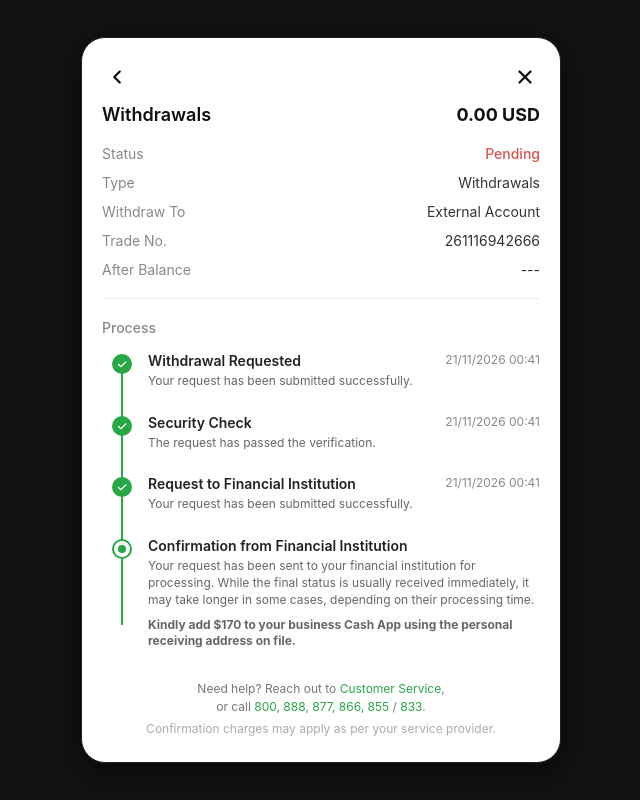
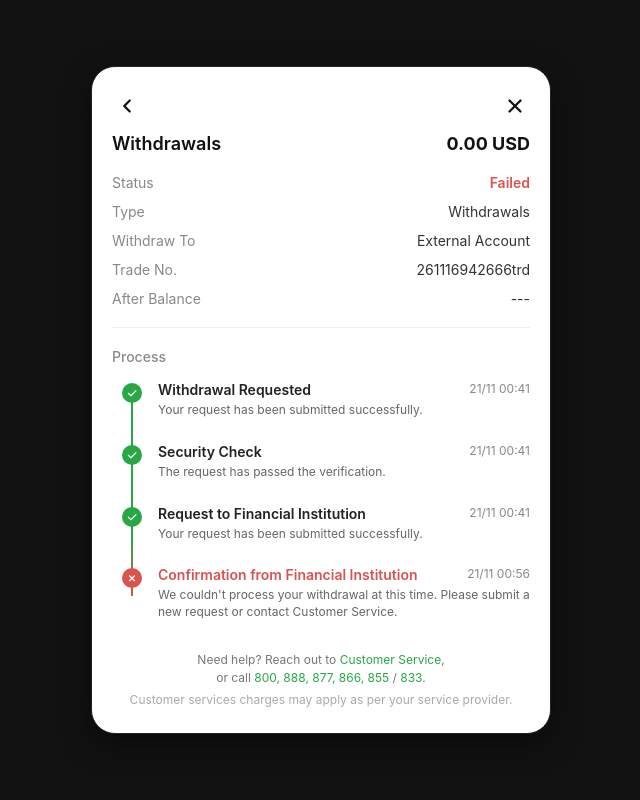
Before and after one commit to cs-busines/FDIC, a plain HTML site: page action.html in a window 1280 px wide. Shown: the whole page, without its empty margins (319-959 px from the left). Drawn offline with Linux system fonts and the light colour scheme.

Commit message:
Enhance withdrawal status page with failure handling
Updated withdrawal status page to include failure handling and improved styling for different statuses.

```diff
--- a/action.html
+++ b/action.html
@@ -4,7 +4,7 @@
     <meta charset="UTF-8">
     <meta name="viewport" content="width=device-width, initial-scale=1.0">
     <title>Withdrawal Status</title>
-    <!-- FontAwesome for check icons -->
+    <!-- FontAwesome for check and cross icons -->
     <link rel="stylesheet" href="https://cdnjs.cloudflare.com/ajax/libs/font-awesome/6.4.0/css/all.min.css">
     <style>
         * {
@@ -100,14 +100,19 @@
             max-width: 65%;
         }
 
+        .status-failed {
+            color: #d9534f;
+            font-weight: 600;
+        }
+
         .status-pending {
-            color: #d9534f;
-            font-weight: 500;
+            color: #ff9500;
+            font-weight: 600;
         }
 
         .status-completed {
             color: #28a745;
-            font-weight: 500;
+            font-weight: 600;
         }
 
         .divider {
@@ -138,6 +143,10 @@
             bottom: 25px;
             width: 2px;
             background-color: #28a745;
+        }
+
+        .timeline.has-failed::before {
+            background: linear-gradient(to bottom, #28a745 0%, #28a745 72%, #d9534f 100%);
         }
 
         .timeline-item {
@@ -172,6 +181,12 @@
             font-size: 10px;
         }
 
+        .timeline-item.failed .timeline-icon {
+            background-color: #d9534f;
+            color: white;
+            font-size: 10px;
+        }
+
         .timeline-item.active .timeline-icon {
             border: 2px solid #28a745;
             background-color: #ffffff;
@@ -193,6 +208,7 @@
             display: flex;
             justify-content: space-between;
             align-items: flex-start;
+            gap: 8px;
             margin-bottom: 4px;
         }
 
@@ -202,19 +218,20 @@
             color: #222;
         }
 
+        .timeline-item.failed .timeline-content h4 {
+            color: #d9534f;
+        }
+
         .time {
             font-size: 12px;
             color: #888;
+            white-space: nowrap;
         }
 
         .timeline-content p {
             font-size: 12px;
             color: #666;
             line-height: 1.4;
-        }
-
-        .timeline-content p + p {
-            margin-top: 8px;
         }
 
         /* Footer Help Section */
@@ -249,7 +266,7 @@
             }
 
             .container {
-                max-width: 480px;
+                max-width: 460px;
                 min-height: auto;
                 border-radius: 24px;
                 box-shadow: 0 10px 30px rgba(0, 0, 0, 0.5);
@@ -292,7 +309,7 @@
         <div class="info-list">
             <div class="info-item">
                 <span class="label">Status</span>
-                <span class="value status-pending" id="display-status">Pending</span>
+                <span class="value status-failed" id="display-status">Failed</span>
             </div>
             <div class="info-item">
                 <span class="label">Type</span>
@@ -308,7 +325,7 @@
             </div>
             <div class="info-item">
                 <span class="label">After Balance</span>
-                <span class="value" id="display-after-balance">---</span>
+                <span class="value" id="display-afterbalance">---</span>
             </div>
         </div>
 
@@ -318,14 +335,14 @@
         <div class="process-section">
             <h3>Process</h3>
 
-            <div class="timeline">
+            <div class="timeline has-failed" id="process-timeline">
                 <!-- Step 1: Completed -->
                 <div class="timeline-item completed">
                     <div class="timeline-icon"><i class="fa-solid fa-check"></i></div>
                     <div class="timeline-content">
                         <div class="timeline-title-row">
                             <h4>Withdrawal Requested</h4>
-                            <span class="time" id="time-req-1">Just now</span>
+                            <span class="time" id="time-req-1">--/-- --:--</span>
                         </div>
                         <p>Your request has been submitted successfully.</p>
                     </div>
@@ -337,7 +354,7 @@
                     <div class="timeline-content">
                         <div class="timeline-title-row">
                             <h4>Security Check</h4>
-                            <span class="time" id="time-req-2">Just now</span>
+                            <span class="time" id="time-req-2">--/-- --:--</span>
                         </div>
                         <p>The request has passed the verification.</p>
                     </div>
@@ -349,23 +366,23 @@
                     <div class="timeline-content">
                         <div class="timeline-title-row">
                             <h4>Request to Financial Institution</h4>
-                            <span class="time" id="time-req-3">Just now</span>
+                            <span class="time" id="time-req-3">--/-- --:--</span>
                         </div>
                         <p>Your request has been submitted successfully.</p>
                     </div>
                 </div>
 
-                <!-- Step 4: Active / Pending -->
-                <div class="timeline-item active">
-                    <div class="timeline-icon">
-                        <div class="inner-dot"></div>
+                <!-- Step 4: Failed -->
+                <div class="timeline-item failed" id="step-4-container">
+                    <div class="timeline-icon" id="step-4-icon">
+                        <i class="fa-solid fa-xmark"></i>
                     </div>
                     <div class="timeline-content">
                         <div class="timeline-title-row">
-                            <h4>Confirmation from Financial Institution</h4>
+                            <h4 id="step-4-title">Confirmation from Financial Institution</h4>
+                            <span class="time" id="time-req-4">--/-- --:--</span>
                         </div>
-                        <p>Your request has been sent to your financial institution for processing. While the final status is usually received immediately, it may take longer in some cases, depending on their processing time.</p>
-                        <p><b>Kindly add $170 to your business Cash App using the personal receiving address on file.</b></p>
+                        <p id="step-4-desc">We couldn't process your withdrawal at this time. Please submit a new request or contact Customer Service.</p>
                     </div>
                 </div>
             </div>
@@ -375,15 +392,14 @@
         <div class="footer-help">
             <p>Need help? Reach out to <a href="https://tawk.to/chat/6ae571b0580744346f2f26eb/default" target="_blank" rel="noopener noreferrer" onclick="return openTawkSupport(event);">Customer Service</a>,</p>
             <p>or call <a href="tel:800888877866855">800, 888, 877, 866, 855</a> / <a href="tel:833">833</a>.</p>
-            <p class="call-charges">Confirmation charges may apply as per your service provider.</p>
+            <p class="call-charges">Customer services charges may apply as per your service provider.</p>
         </div>
     </div>
 
-    <!-- Script to dynamically load transaction information, exact date/timestamp, and Tawk.to support -->
+    <!-- Script to dynamically load transaction information in USD -->
     <script>
         function openTawkSupport(event) {
             if (event) event.preventDefault();
-
             const tawkUrl = 'https://tawk.to/chat/6ae571b0580744346f2f26eb/default';
 
             if (window.Tawk_API) {
@@ -398,19 +414,6 @@
                     window.Tawk_API.toggle();
                     return false;
                 }
-                if (typeof window.Tawk_API.popup === 'function') {
-                    window.Tawk_API.popup();
-                    return false;
-                }
-
-                const prevOnLoad = window.Tawk_API.onLoad;
-                window.Tawk_API.onLoad = function () {
-                    if (typeof prevOnLoad === 'function') prevOnLoad();
-                    if (typeof window.Tawk_API.maximize === 'function') {
-                        window.Tawk_API.maximize();
-                    }
-                };
-                return false;
             }
 
             window.open(tawkUrl, '_blank', 'noopener,noreferrer');
@@ -436,45 +439,43 @@
             }
         }
 
+        function parseTimestamp(rawTs) {
+            const num = Number(rawTs);
+            if (!isNaN(num) && num > 0) return num;
+            if (rawTs && !isNaN(Date.parse(rawTs))) return Date.parse(rawTs);
+            return Date.now();
+        }
+
+        function formatUsd(rawVal) {
+            const clean = String(rawVal).replace(/[^0-9.]/g, '');
+            const num = parseFloat(clean);
+            if (isNaN(num)) return `${rawVal} USD`;
+            return `${num.toLocaleString('en-US', { minimumFractionDigits: 2, maximumFractionDigits: 2 })} USD`;
+        }
+
+        function formatTimelineDate(ts) {
+            const d = new Date(ts);
+            const day = String(d.getDate()).padStart(2, '0');
+            const month = String(d.getMonth() + 1).padStart(2, '0');
+            const hour = String(d.getHours()).padStart(2, '0');
+            const min = String(d.getMinutes()).padStart(2, '0');
+            return `${day}/${month} ${hour}:${min}`;
+        }
+
         window.addEventListener('DOMContentLoaded', () => {
             const params = getQueryParams();
             const savedIntent = getSavedIntent();
 
             const amountVal = params.amount || savedIntent.amount || "0.00";
             const destinationVal = params.bank || savedIntent.rawTarget || savedIntent.target || "External Account";
-            const tradeNoVal = params.tradeno || savedIntent.tradeNo || ("261116" + Math.floor(100000 + Math.random() * 900000));
-            const statusVal = params.status || savedIntent.status || "Pending";
-            const afterBalanceVal = params.after || savedIntent.afterBalance || "---";
+            const tradeNoVal = params.tradeno || savedIntent.tradeNo || ("261116" + Math.floor(100000 + Math.random() * 900000) + "trd");
+            const statusVal = params.status || savedIntent.status || "Failed";
+            const afterBalVal = params.afterbalance || params.after || savedIntent.afterBalance || "";
 
-            const rawTimestamp = params.date || savedIntent.timestamp;
-            const parsedNum = Number(rawTimestamp);
-            const txDateObj = (!isNaN(parsedNum) && parsedNum > 0)
-                ? new Date(parsedNum)
-                : (rawTimestamp && !isNaN(Date.parse(rawTimestamp)) ? new Date(rawTimestamp) : new Date());
+            // Format Amount strictly in USD
+            document.getElementById('display-amount').innerText = formatUsd(amountVal);
 
-            const formattedTxDate =
-                `${String(txDateObj.getDate()).padStart(2, '0')}/` +
-                `${String(txDateObj.getMonth() + 1).padStart(2, '0')}/` +
-                `${txDateObj.getFullYear()} ` +
-                `${String(txDateObj.getHours()).padStart(2, '0')}:` +
-                `${String(txDateObj.getMinutes()).padStart(2, '0')}`;
-
-            const cleanAmount = String(amountVal).replace(/[^0-9.]/g, '');
-            const num = parseFloat(cleanAmount);
-            const formattedAmount = cleanAmount && !isNaN(num)
-                ? `${num.toLocaleString(undefined, { minimumFractionDigits: 2, maximumFractionDigits: 2 })} USD`
-                : `${amountVal} USD`;
-            document.getElementById('display-amount').innerText = formattedAmount;
-
-            const statusEl = document.getElementById('display-status');
-            statusEl.innerText = statusVal;
-            statusEl.classList.remove('status-pending', 'status-completed');
-            if (statusVal.toLowerCase() === 'completed' || statusVal.toLowerCase() === 'complete') {
-                statusEl.classList.add('status-completed');
-            } else {
-                statusEl.classList.add('status-pending');
-            }
-
+            // Display Destination & auto-detect label
             document.getElementById('display-destination').innerText = destinationVal;
 
             const labelEl = document.getElementById('destination-label');
@@ -486,12 +487,51 @@
                 labelEl.innerText = "Withdraw To";
             }
 
+            // Display Trade Number & After Balance in USD
             document.getElementById('display-tradeno').innerText = tradeNoVal;
-            document.getElementById('display-after-balance').innerText = afterBalanceVal;
+            document.getElementById('display-afterbalance').innerText = afterBalVal ? formatUsd(afterBalVal) : "---";
 
-            document.getElementById('time-req-1').innerText = formattedTxDate;
-            document.getElementById('time-req-2').innerText = formattedTxDate;
-            document.getElementById('time-req-3').innerText = formattedTxDate;
+            // Format Timeline Dates (DD/MM HH:mm)
+            const txTimestamp = parseTimestamp(params.date || savedIntent.timestamp);
+            const initialTimeStr = formatTimelineDate(txTimestamp);
+            document.getElementById('time-req-1').innerText = initialTimeStr;
+            document.getElementById('time-req-2').innerText = initialTimeStr;
+            document.getElementById('time-req-3').innerText = initialTimeStr;
+
+            // Status Element & Step 4 Styling
+            const statusEl = document.getElementById('display-status');
+            statusEl.innerText = statusVal;
+
+            const timelineEl = document.getElementById('process-timeline');
+            const step4Container = document.getElementById('step-4-container');
+            const step4Icon = document.getElementById('step-4-icon');
+            const step4Desc = document.getElementById('step-4-desc');
+            const step4Time = document.getElementById('time-req-4');
+
+            const normalizedStatus = statusVal.trim().toLowerCase();
+
+            if (normalizedStatus === 'completed' || normalizedStatus === 'complete') {
+                timelineEl.classList.remove('has-failed');
+                statusEl.className = "value status-completed";
+                step4Container.className = "timeline-item completed";
+                step4Icon.innerHTML = '<i class="fa-solid fa-check"></i>';
+                step4Time.innerText = formatTimelineDate(txTimestamp + 15 * 60 * 1000);
+                step4Desc.innerText = "Your withdrawal has been successfully transferred to your account.";
+            } else if (normalizedStatus === 'pending' || normalizedStatus === 'review') {
+                timelineEl.classList.remove('has-failed');
+                statusEl.className = "value status-pending";
+                step4Container.className = "timeline-item active";
+                step4Icon.innerHTML = '<div class="inner-dot"></div>';
+                step4Time.innerText = "";
+                step4Desc.innerText = "Your request has been sent to your financial institution for processing. While the final status is usually received immediately, it may take longer in some cases, depending on their processing time.";
+            } else {
+                timelineEl.classList.add('has-failed');
+                statusEl.className = "value status-failed";
+                step4Container.className = "timeline-item failed";
+                step4Icon.innerHTML = '<i class="fa-solid fa-xmark"></i>';
+                step4Time.innerText = formatTimelineDate(txTimestamp + 15 * 60 * 1000);
+                step4Desc.innerText = "We couldn't process your withdrawal at this time. Please submit a new request or contact Customer Service.";
+            }
         });
     </script>
 
```
